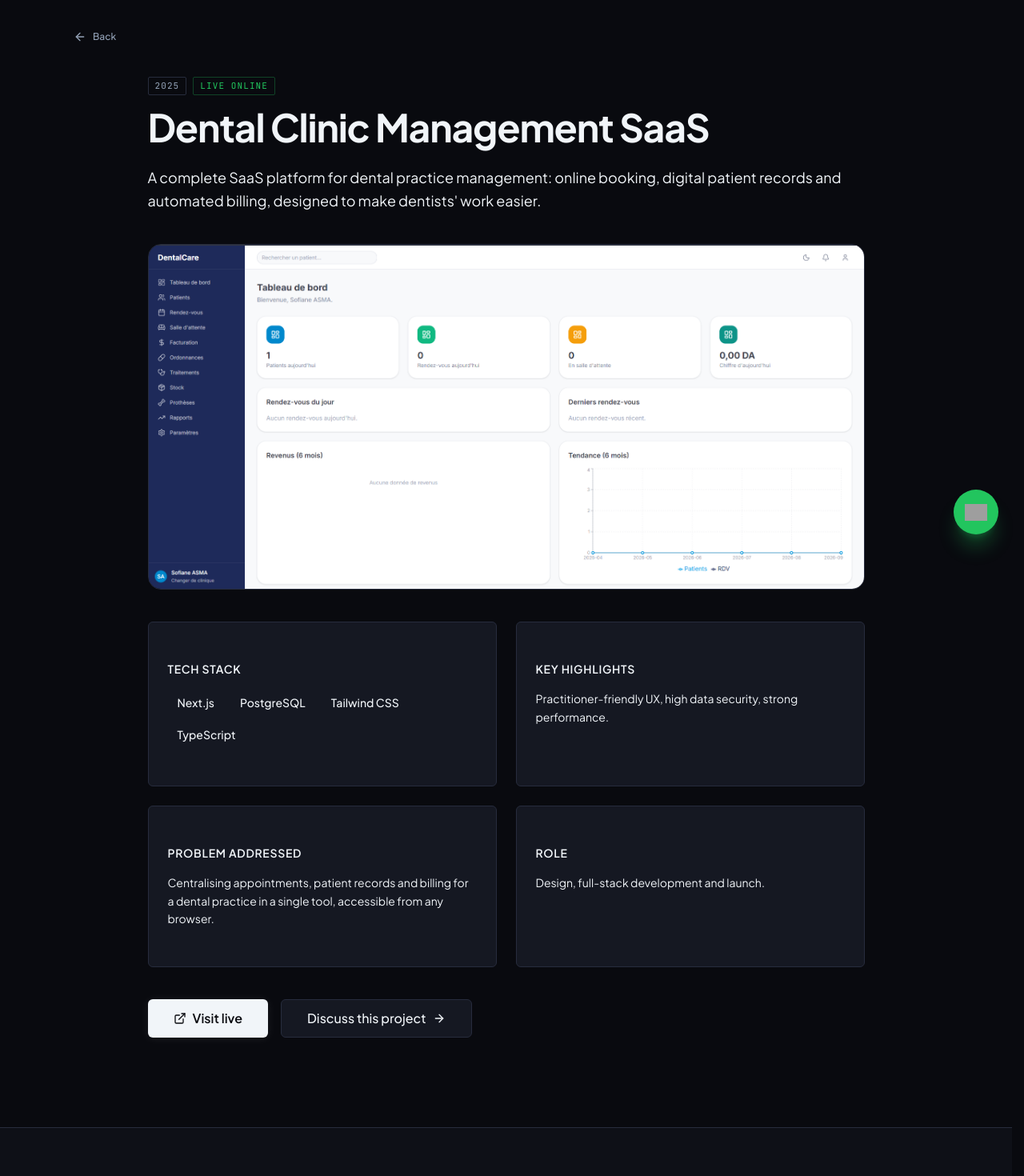
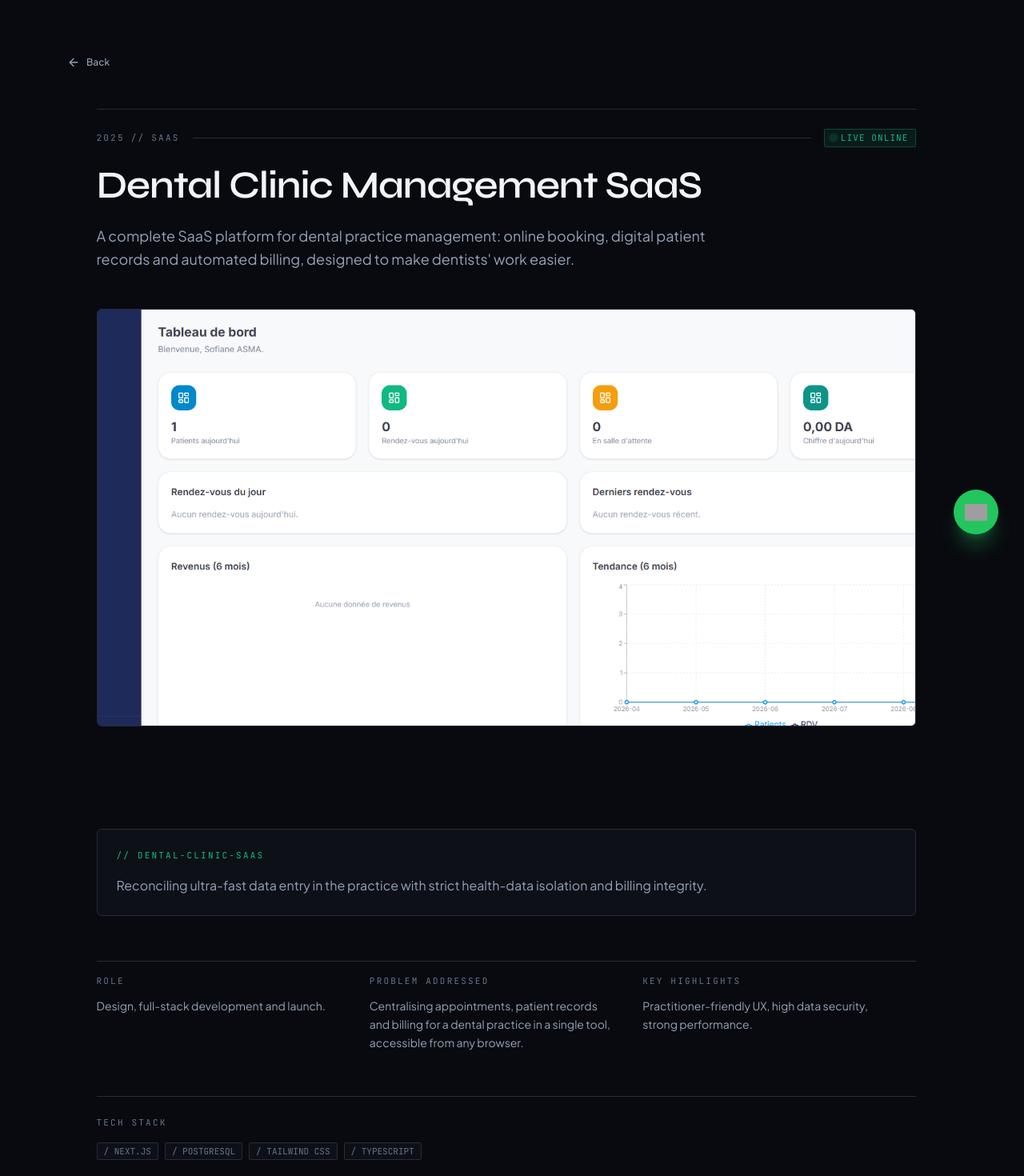
Before and after one commit to SOf1AN3/portfolio-freelance, a Next.js app: page /en/projects/dental-clinic-saas in a window 1280 px wide. Shown: the part 100-1570 px from the top of the page at 80% size. Built offline with nearby package versions, Linux system fonts and the light colour scheme; no server answers; grey boxes are pictures that could not be loaded.

Commit message:
feat(pages): fiche projet ledger et page 404 obsidian

```diff
--- a/src/app/[locale]/not-found.tsx
+++ b/src/app/[locale]/not-found.tsx
@@ -1,5 +1,9 @@
 import { NotFoundClient } from "@/components/SEO/NotFoundClient";
 
 export default function NotFound() {
-  return <NotFoundClient />;
+  return (
+    <main>
+      <NotFoundClient />
+    </main>
+  );
 }
--- a/src/app/[locale]/projects/[slug]/page.tsx
+++ b/src/app/[locale]/projects/[slug]/page.tsx
@@ -12,7 +12,9 @@ import { JsonLd } from "@/components/SEO/JsonLd";
 import { Container } from "@/components/ui/container";
 import { Badge } from "@/components/ui/badge";
 import { Button } from "@/components/ui/button";
-import { Card, CardContent } from "@/components/ui/card";
+import { Reveal } from "@/components/animations/Reveal";
+import { Stagger, StaggerItem } from "@/components/animations/Stagger";
+import { Parallax } from "@/components/animations/Parallax";
 import { ArrowLeft, ExternalLink, ArrowRight } from "lucide-react";
 
 type Props = {
@@ -81,6 +83,11 @@ export default async function ProjectPage({ params }: Props) {
   const context = t(project.contextKey.replace("projects.", ""));
   const role = t(project.roleKey.replace("projects.", ""));
   const status = t(`statuses.${project.status}`);
+  const category = t(`categories.${project.category}`);
+  // « projects.items.0.title » → « items.0.challenge » (clé présente dans fr/en/ar).
+  const challenge = t(
+    project.titleKey.replace("projects.", "").replace(/title$/, "challenge"),
+  );
 
   const structuredData = getProjectStructuredData(locale as Locale, {
     title,
@@ -90,98 +97,121 @@ export default async function ProjectPage({ params }: Props) {
   });
 
   return (
-    <div className="pb-20 pt-28 lg:pb-28 lg:pt-32">
+    <main className="pb-16 pt-32 lg:pb-24 lg:pt-40">
       <JsonLd data={structuredData} />
       <Container>
-        <Button asChild variant="ghost" size="sm" className="mb-8">
+        <Button asChild variant="ghost" size="sm" className="-ms-2 mb-10">
           <Link href="/">
             <ArrowLeft className="size-4 rtl:rotate-180" />
             {t("back")}
           </Link>
         </Button>
 
-        <article className="mx-auto max-w-4xl">
-          <div className="mb-4 flex flex-wrap items-center gap-2">
-            <Badge variant="outline">{project.year}</Badge>
-            <Badge
-              variant="outline"
-              className="border-[#22c55e]/30 text-[#22c55e]"
-            >
-              {status}
-            </Badge>
+        <article className="mx-auto max-w-5xl">
+          {/* En-tête ledger : micro-index + statut */}
+          <Reveal>
+            <header className="border-t border-hairline pt-6">
+              <div className="flex flex-wrap items-center gap-x-4 gap-y-3">
+                <p className="font-mono text-[11px] uppercase tracking-[0.2em] text-fog">
+                  {project.year}
+                  <span aria-hidden="true" className="mx-2">
+                    {"//"}
+                  </span>
+                  {category}
+                </p>
+                <span
+                  aria-hidden="true"
+                  className="hidden h-px flex-1 bg-hairline sm:block"
+                />
+                <Badge variant="success">{status}</Badge>
               </div>
-          <h1 className="text-balance text-3xl font-bold tracking-tight sm:text-4xl lg:text-5xl">
+              <h1 className="mt-6 font-display text-4xl tracking-tight text-platinum lg:text-5xl">
                 {title}
               </h1>
-          <p className="mt-6 text-lg leading-relaxed text-muted-foreground">
+              <p className="mt-6 max-w-3xl text-lg leading-relaxed text-mist">
                 {description}
               </p>
+            </header>
+          </Reveal>
 
-          <div className="relative mt-10 overflow-hidden rounded-2xl border border-border">
+          {/* Visuel du projet */}
+          <Reveal delay={0.08} className="mt-12">
+            <figure className="overflow-hidden rounded-md border border-hairline bg-deep">
+              <Parallax amount={20} className="overflow-hidden">
+                <div className="relative h-64 sm:h-[420px] lg:h-[520px]">
                   <Image
                     src={getProjectImage(slug)}
                     alt={title}
-              width={1200}
-              height={750}
+                    width={1600}
+                    height={1000}
                     priority
-              className="h-auto w-full object-cover"
+                    className="absolute -top-10 h-[calc(100%_+_80px)] w-full object-cover"
                   />
                 </div>
+              </Parallax>
+            </figure>
+          </Reveal>
 
-          <div className="mt-10 grid gap-6 sm:grid-cols-2">
-            <Card>
-              <CardContent className="p-6">
-                <h2 className="text-sm font-semibold uppercase tracking-wider text-muted-foreground">
+          <section className="py-24 lg:py-32">
+            {/* Encart « challenge » */}
+            <Reveal>
+              <aside className="rounded-md border border-hairline bg-deep p-6">
+                <p className="font-mono text-[11px] uppercase tracking-[0.2em] text-emerald">
+                  <span aria-hidden="true">{"// "}</span>
+                  {project.slug}
+                </p>
+                <p className="mt-4 text-base leading-relaxed text-mist">
+                  {challenge}
+                </p>
+              </aside>
+            </Reveal>
+
+            {/* Métadonnées ledger */}
+            <Stagger className="mt-14 grid gap-y-10 sm:grid-cols-2 lg:grid-cols-3">
+              <StaggerItem className="border-t border-hairline pt-4 pe-8">
+                <h2 className="font-mono text-[11px] uppercase tracking-[0.2em] text-fog">
+                  {t("role")}
+                </h2>
+                <p className="mt-3 text-sm leading-relaxed text-mist">{role}</p>
+              </StaggerItem>
+              <StaggerItem className="border-t border-hairline pt-4 pe-8">
+                <h2 className="font-mono text-[11px] uppercase tracking-[0.2em] text-fog">
+                  {t("context")}
+                </h2>
+                <p className="mt-3 text-sm leading-relaxed text-mist">
+                  {context}
+                </p>
+              </StaggerItem>
+              <StaggerItem className="border-t border-hairline pt-4 pe-8">
+                <h2 className="font-mono text-[11px] uppercase tracking-[0.2em] text-fog">
+                  {t("focus")}
+                </h2>
+                <p className="mt-3 text-sm leading-relaxed text-mist">{focus}</p>
+              </StaggerItem>
+            </Stagger>
+
+            {/* Stack technique */}
+            <Reveal className="mt-14">
+              <div className="border-t border-hairline pt-6">
+                <h2 className="font-mono text-[11px] uppercase tracking-[0.2em] text-fog">
                   {t("stack")}
                 </h2>
-                <div className="mt-4 flex flex-wrap gap-2">
+                <ul className="mt-4 flex flex-wrap gap-2">
                   {project.stack.map((tech) => (
-                    <span
+                    <li
                       key={tech}
-                      className="rounded-md bg-muted px-3 py-1.5 text-sm font-medium"
+                      className="rounded-sm border border-hairline bg-deep px-2 py-0.5 font-mono text-[11px] text-fog"
                     >
-                      {tech}
-                    </span>
+                      / {tech.toUpperCase()}
+                    </li>
                   ))}
+                </ul>
               </div>
-              </CardContent>
-            </Card>
+            </Reveal>
 
-            <Card>
-              <CardContent className="p-6">
-                <h2 className="text-sm font-semibold uppercase tracking-wider text-muted-foreground">
-                  {t("focus")}
-                </h2>
-                <p className="mt-4 text-sm leading-relaxed text-muted-foreground">
-                  {focus}
-                </p>
-              </CardContent>
-            </Card>
-
-            <Card>
-              <CardContent className="p-6">
-                <h2 className="text-sm font-semibold uppercase tracking-wider text-muted-foreground">
-                  {t("context")}
-                </h2>
-                <p className="mt-4 text-sm leading-relaxed text-muted-foreground">
-                  {context}
-                </p>
-              </CardContent>
-            </Card>
-
-            <Card>
-              <CardContent className="p-6">
-                <h2 className="text-sm font-semibold uppercase tracking-wider text-muted-foreground">
-                  {t("role")}
-                </h2>
-                <p className="mt-4 text-sm leading-relaxed text-muted-foreground">
-                  {role}
-                </p>
-              </CardContent>
-            </Card>
-          </div>
-
-          <div className="mt-10 flex flex-wrap gap-4">
+            {/* CTA final */}
+            <Reveal className="mt-14">
+              <div className="flex flex-wrap items-center gap-4 border-t border-hairline pt-8">
                 <Button asChild size="lg">
                   <a
                     href={project.link}
@@ -189,7 +219,7 @@ export default async function ProjectPage({ params }: Props) {
                     rel="noopener noreferrer"
                   >
                     <ExternalLink className="size-4" />
-                {t("live")}
+                    {t("viewProject")}
                   </a>
                 </Button>
                 <Button asChild variant="outline" size="lg">
@@ -199,8 +229,10 @@ export default async function ProjectPage({ params }: Props) {
                   </Link>
                 </Button>
               </div>
+            </Reveal>
+          </section>
         </article>
       </Container>
-    </div>
+    </main>
   );
 }
```
Also changed, not shown: src/components/SEO/NotFoundClient.tsx (+55 -11 lines). Lines whose indentation alone changed are shown as unchanged.
